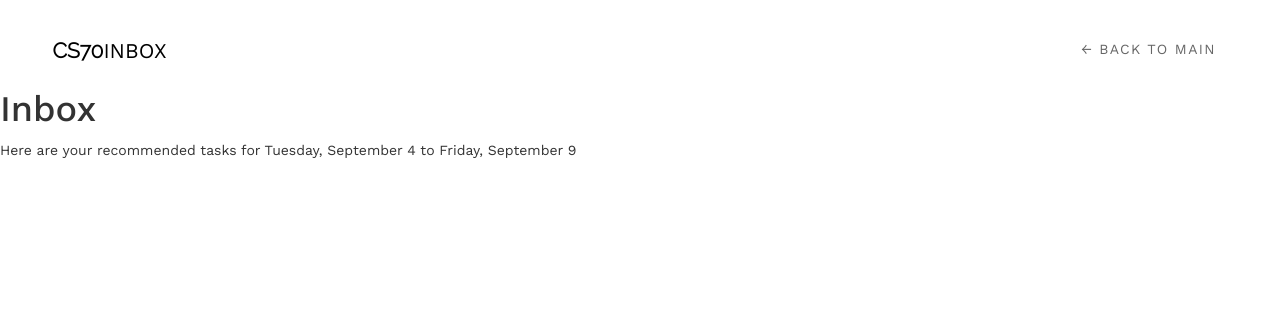
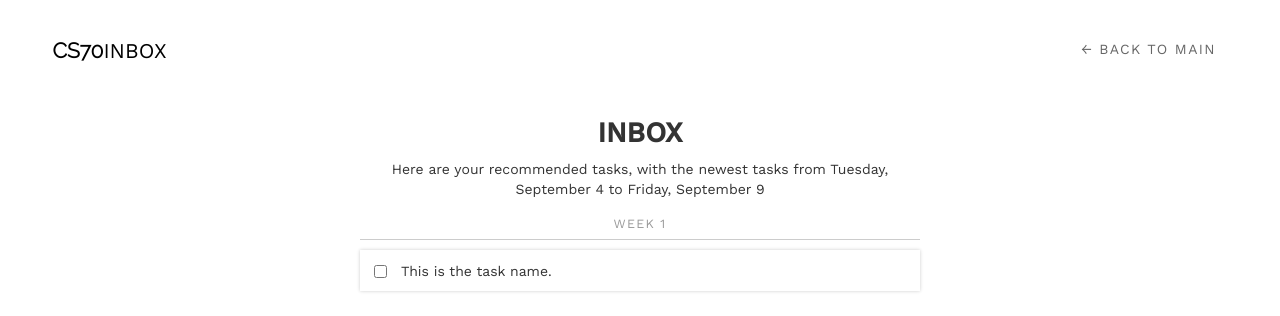
Before and after one commit to CS70/inbox, a website: page published/index.html in a window 1280 px wide. Drawn offline with nearby package versions, Linux system fonts and the light colour scheme.

Commit message:
basic task design

```diff
--- a/published/index.html
+++ b/published/index.html
@@ -24,8 +24,16 @@ redirect_from: /
       </div>
     </header>
     <main class="tasks-cont">
-      <h1>Inbox</h1>
-      <p>Here are your recommended tasks for Tuesday, September 4 to Friday, September 9</p>
+      <div class="wrap">
+        <h1>Inbox</h1>
+        <p>Here are your recommended tasks, with the newest tasks from Tuesday, September 4 to Friday, September 9</p>
+        <p class="divider">Week 1</p>
+        <div class="task"> <span>
+                    <input type="checkbox" />
+                </span> <span>
+                    <p class="name">This is the task name.</p>
+                </span> </div>
+      </div>
     </main>
   </body>
 
--- a/src/data/global.json
+++ b/src/data/global.json
@@ -1 +1 @@
-{"current":{"date_range":"Tuesday, September 4 to Friday, September 9"},"tasks":[]}
+{"current":{"date_range":"Tuesday, September 4 to Friday, September 9"},"tasks":{"sections":[{"title":"Week 1","tasks":[{"name":"This is the task name."}]}]}}
--- a/src/scss/style.scss
+++ b/src/scss/style.scss
@@ -78,5 +78,46 @@ header {
       font-weight:300;
     }
 .tasks-cont {
-    padding-top:5em;
+    padding:7em 3.5em;
+    text-align:center;
+
+    .wrap {
+        float:none;
+        display:inline-block;
+        text-align:center;
+        width:90%;
+        max-width:40em;
+
+        h1 {
+            font-weight:600;
+            text-transform:uppercase;
+            font-size:2em;
+        }
+    }
+
+    .divider {
+        width:100%;
+        border-bottom:1px solid #ccc;
+        padding:0.5em 1em;
+        color:#999;
+        text-transform:uppercase;
+        font-size:0.9em;
+        letter-spacing:0.1em;
+    }
+
+    .task {
+        width:100%;
+        background-color:#FFF;
+        box-shadow:0 0 0.25em 0 rgba(0,0,0,0.2);
+        float:left;
+        padding:0.75em 1em;
+
+        span {
+            float:left;
+        }
+
+        .name {
+            margin:0 0 0 1em;
+        }
+    }
 }
```
Also changed, not shown: src/data/global/tasks.json (+12 -3 lines), src/html/index.html (+17 -2 lines), published/css/style.min.css.
